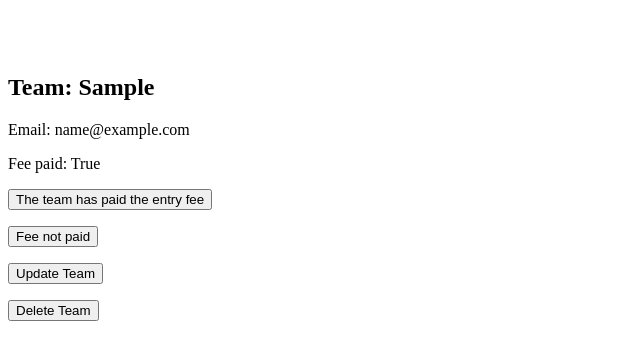
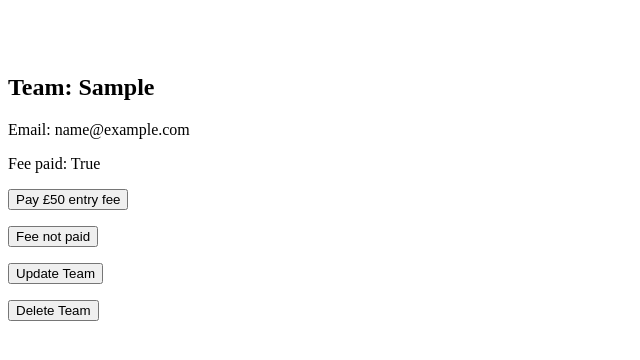
Before and after one commit to rauliathos/FishingTournament, a Flask app: page / in a window 1280 px wide. Shown: the part 248-608 px from the top of the page, without its empty margins (0-640 px from the left). Run offline with Flask 2, Linux system fonts and the light colour scheme; tables that the repository leaves empty hold one stand-in row (values such as "Sample post").

Commit message:
28/06 10:50 Ryan helped me with form.team.choices

```diff
--- a/application/forms.py
+++ b/application/forms.py
@@ -1,6 +1,6 @@
+from unicodedata import name
 from flask_wtf import FlaskForm
 from wtforms import SelectField, IntegerField, StringField, BooleanField, SubmitField
-
 class TeamsForm(FlaskForm):
     team = StringField("Team")
     email = StringField("Email")
--- a/application/models.py
+++ b/application/models.py
@@ -5,10 +5,11 @@ class Teams(db.Model):
     team = db.Column(db.String(40), nullable=False, unique=True)
     email = db.Column(db.String(40), nullable=False, unique=True)
     fee = db.Column(db.Boolean, default=False)
+    catch = db.relationship('Catches',  backref='teamsRef')
 
 class Catches(db.Model):
     id = db.Column(db.Integer, primary_key=True)
-    team = db.Column(db.String(40), db.ForeignKey('teams.team'), nullable=False)
+    team= db.Column(db.String(40), db.ForeignKey('teams.team'), nullable=False) #change it to ID
     species =db.Column(db.String(40), nullable=False)
     weight = db.Column(db.Integer, nullable=False)
     total = db.Column(db.Integer, nullable=False)
--- a/application/routes.py
+++ b/application/routes.py
@@ -1,3 +1,4 @@
+from webbrowser import get
 from application import app, db
 from application.models import Teams, Catches
 from application.forms import TeamsForm, CatchesForm
@@ -38,15 +39,15 @@ def add_team():
 @app.route('/add_catch', methods=['GET','POST'])
 def add_catch():
     form = CatchesForm()
-    teamsform = TeamsForm()
+    form.team.choices= [(teams.team, teams.team) for teams in Teams.query.all()]
+
     if request.method == 'POST':
         if form.validate_on_submit():
-            total=0
             catchData = Catches(
-                team = Teams.query.all(),
+                team = form.team.data, #change it to id
                 species = form.species.data,
                 weight= form.weight.data,
-                total =  total + form.weight.data,
+                total =  get.weight.data, #Calculate Button to calc the total
                 rank =  form.rank.data
             )
             db.session.add(catchData)
--- a/application/templates/add_catch.html
+++ b/application/templates/add_catch.html
@@ -5,6 +5,8 @@
 
     <form method="POST", action="">
         {{ form.hidden_tag() }}
+
+
         {{ form.team.label }} {{ form.team }}
         <br>
         {{ form.species.label }} {{ form.species }}
--- a/application/templates/team.html
+++ b/application/templates/team.html
@@ -9,7 +9,7 @@
             <p>Email: {{teamx.email }}</p>
             <p>Fee paid: {{ teamx.fee }}</p>
             <form action="{{ url_for('fee_paid', id=teamx.id) }}">
-                <button type="submit">The team has paid the entry fee</button>
+                <button type="submit">Pay £50 entry fee</button>
             </form>
 
             <form action="{{ url_for('fee_not_paid', id=teamx.id) }}">
```
Also changed, not shown: application/data.db.
